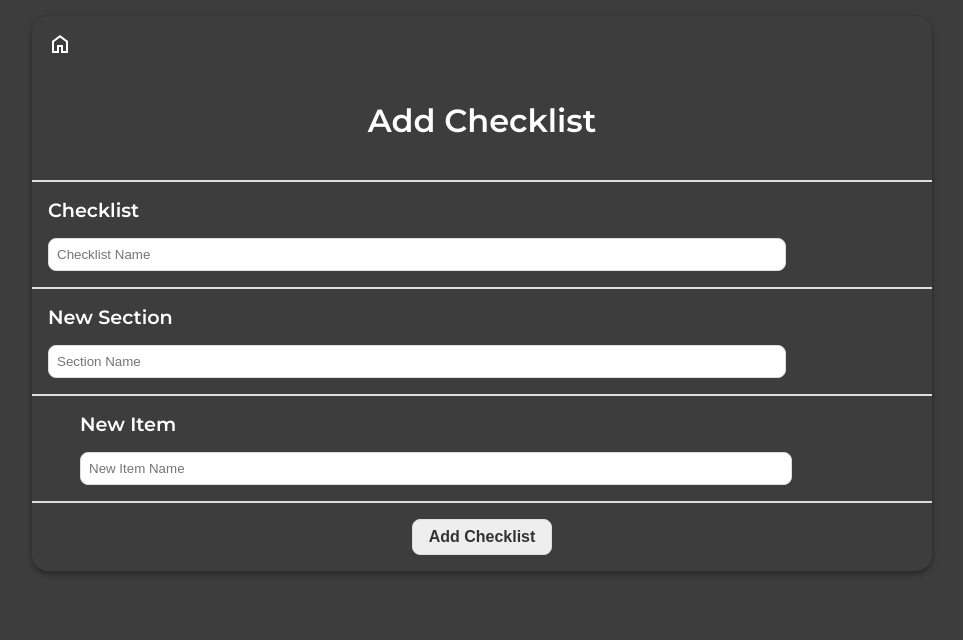
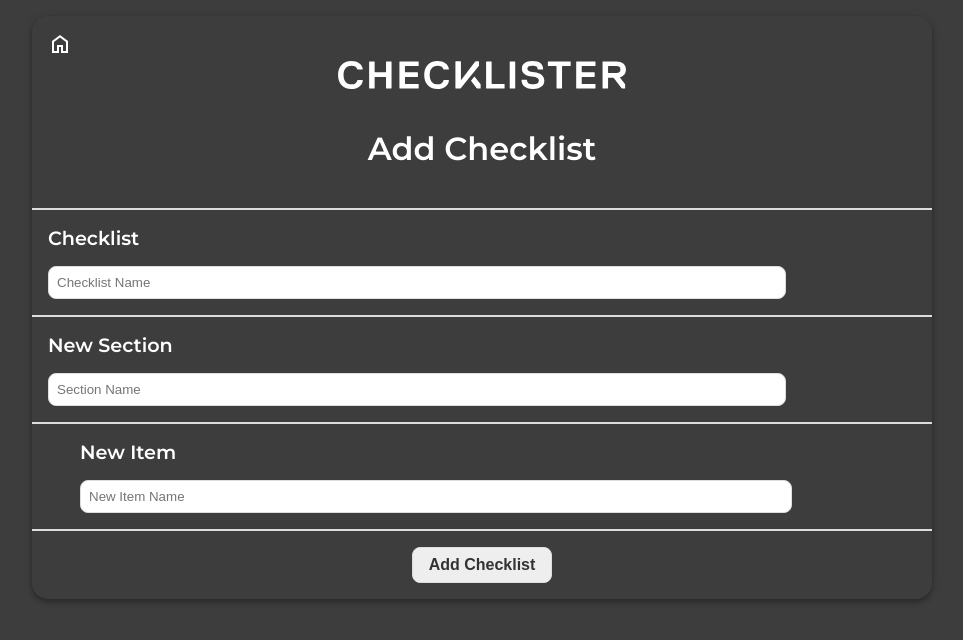
Before and after one commit to IgnacioPinedo/checklist-app, a Next.js app: page /checklists/add in a window 1280 px wide. Shown: the top 640 px of the page, without its empty margins (158-1121 px from the left). Built offline with nearby package versions, Linux system fonts and the light colour scheme.

Commit message:
Add logo to Add and Edit Checklist Pages

```diff
--- a/pages/checklists/[id]/edit/index.js
+++ b/pages/checklists/[id]/edit/index.js
@@ -1,3 +1,4 @@
+/* eslint-disable @next/next/no-img-element */
 import Head from 'next/head';
 import Link from 'next/link';
 import { useRouter } from 'next/router';
@@ -62,6 +63,8 @@ export default function Index() {
           <Link className={styles.a} href='/'>
             <span className='material-symbols-outlined'>home</span>
           </Link>
+          <br />
+          <img src='/logo-horizontal.svg' alt='Checklister Logo' className={styles.logo} />
           <h1 className={styles.h1}>Edit Checklist</h1>
           <CheckListForm
             submitChecklist={handleUpdateChecklist}
--- a/pages/checklists/add/index.js
+++ b/pages/checklists/add/index.js
@@ -1,3 +1,4 @@
+/* eslint-disable @next/next/no-img-element */
 import Head from 'next/head';
 import Link from 'next/link';
 import { useRouter } from 'next/router';
@@ -38,6 +39,8 @@ export default function Index() {
           <Link className={styles.a} href='/'>
             <span className='material-symbols-outlined'>home</span>
           </Link>
+          <br />
+          <img src='/logo-horizontal.svg' alt='Checklister Logo' className={styles.logo} />
           <h1 className={styles.h1}>Add Checklist</h1>
           <CheckListForm
             submitChecklist={handleAddChecklist}
--- a/styles/ChecklistAdd.module.css
+++ b/styles/ChecklistAdd.module.css
@@ -16,6 +16,12 @@
   margin: 0 auto;
   width: fit-content;
   padding: 2.5rem 0;
+}
+
+.logo {
+  margin: 0 auto;
+  display: block;
+  width: 18rem;
 }
 
 .a {
```
